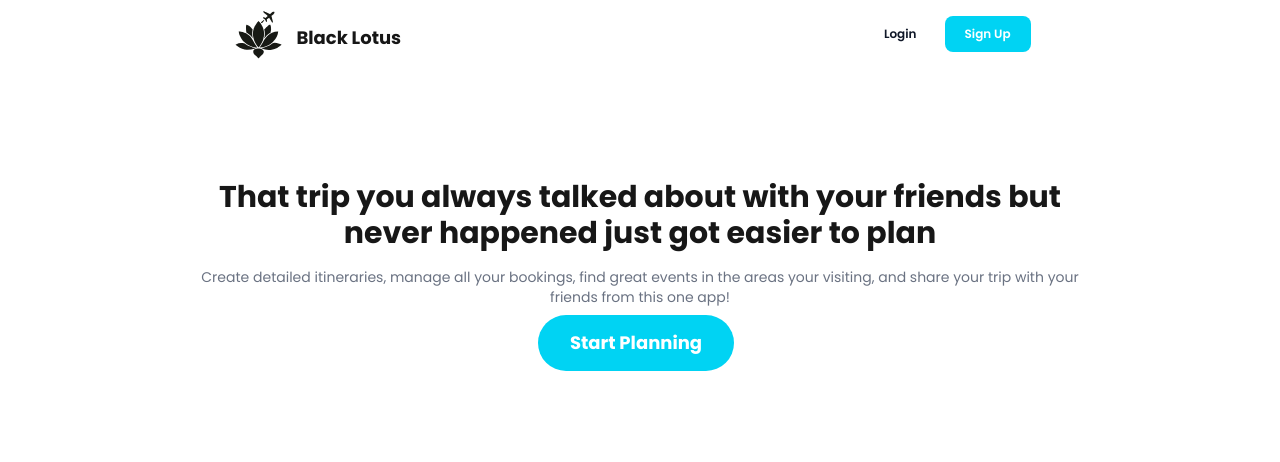
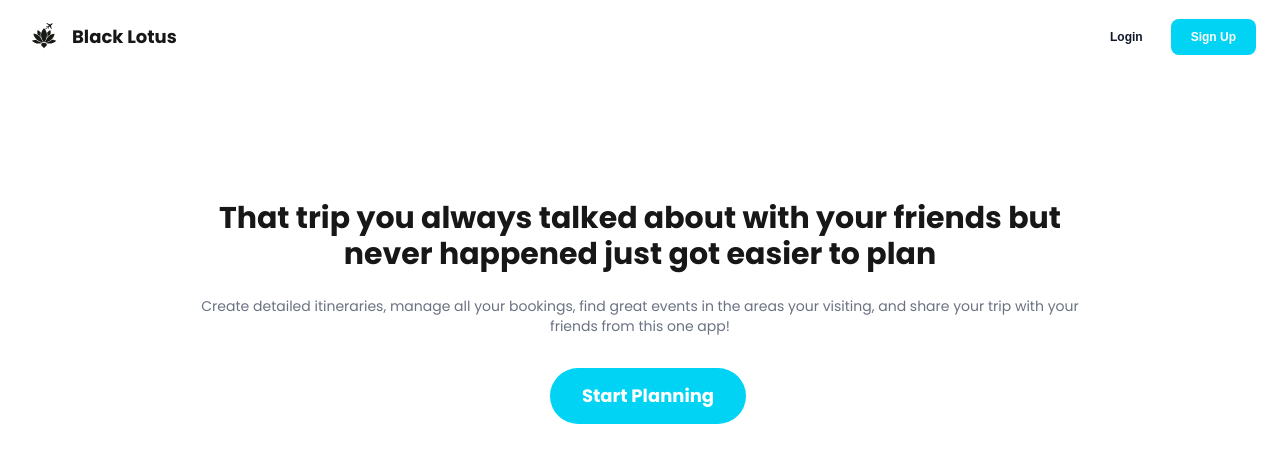
Before and after one commit to camachoo1/Black-Lotus, a Next.js app in the folder client/: page / in a window 1280 px wide. Shown: the top 462 px of the page. Built offline with nearby package versions, Linux system fonts and the light colour scheme.

Commit message:
Add links to navbar and fade in animation

```diff
--- a/client/src/app/components/hero.tsx
+++ b/client/src/app/components/hero.tsx
@@ -18,7 +18,7 @@ export function Hero() {
           never happened just got easier to plan
         </motion.h1>
         <motion.h3
-          className='text-gray-500 custom-text text-sm p-2'
+          className='text-gray-500 custom-text text-sm p-2 mt-2'
           initial={{ opacity: 0, y: 20 }}
           animate={{ opacity: 1, y: 0 }}
           transition={{ delay: 1, duration: 1 }}
@@ -29,7 +29,7 @@ export function Hero() {
         </motion.h3>
 
         <motion.button
-          className='hover:cursor-pointer custom-text text-lg focus:outline-none bg-cyan-400 hover:bg-cyan-500 rounded-full focus:ring-4 px-8 py-3.5 me-2 mb-2 font-bold text-white'
+          className='hover:cursor-pointer custom-text text-lg  bg-cyan-400 hover:bg-cyan-500 rounded-full  px-8 py-3.5 me-2 m-6 font-bold text-white'
           initial={{ opacity: 0, y: 20 }}
           animate={{ opacity: 1, y: 0 }}
           transition={{ delay: 1.5, duration: 1 }}
--- a/client/src/app/components/navbar.tsx
+++ b/client/src/app/components/navbar.tsx
@@ -1,22 +1,80 @@
+'use client';
+
+import { useState, useEffect } from 'react';
 import Image from 'next/image';
+import Link from 'next/link';
 
 export function Navbar() {
+  const [isSticky, setIsSticky] = useState(false);
+
+  useEffect(() => {
+    const handleScroll = () => {
+      setIsSticky(window.scrollY > 100); // better UX
+    };
+
+    window.addEventListener('scroll', handleScroll);
+    return () => window.removeEventListener('scroll', handleScroll);
+  }, []);
+
   return (
-    <nav className='flex justify-around'>
-      {/* LEFT SIDE OF NAVBAR */}
-      <div className='flex items-center'>
-        <Image src='/filled.svg' alt='logo' height={75} width={75} />
-        <h1 className='flex custom-text font-bold text-lg'>
-          Black Lotus
-        </h1>
-      </div>
-      {/* RIGHT SIDE OF NAVBAR */}
-      <div className='flex items-center'>
-        <div className='flex px-3 m-2 space-x-2'>
-          <button className='custom-text hover:cursor-pointer text-gray-900 focus:outline-none hover:bg-gray-100 focus:ring-4 focus:ring-gray-100 font-semibold rounded-lg text-xs px-5 py-2.5 me-2 mb-2'>
+    <nav
+      className={`fixed top-0 left-0 w-full z-50 bg-white transition-all duration-300 ${isSticky ? 'shadow' : 'shadow-none'}`}
+    >
+      <div className='max-w-screen-xl mx-auto flex justify-between items-center px-6 py-4'>
+        {/* LEFT: Logo */}
+        <div className='flex items-center gap-2'>
+          <Image
+            src='/filled.svg'
+            alt='logo'
+            width={40}
+            height={40}
+          />
+          <h1 className='text-lg font-bold custom-text'>
+            Black Lotus
+          </h1>
+        </div>
+
+        {/* CENTER: Links + Search */}
+        <div
+          className={`flex items-center justify-between gap-8 flex-grow mx-8 transition-all duration-500 ${
+            isSticky
+              ? 'opacity-100 translate-y-0'
+              : 'opacity-0 -translate-y-2 pointer-events-none'
+          }`}
+        >
+          {/* LEFT side links */}
+          <div className='flex gap-6'>
+            <Link
+              href='/'
+              className='custom-text text-sm font-semibold text-gray-900 hover:text-cyan-500'
+            >
+              Home
+            </Link>
+            <Link
+              href='/hotels'
+              className='custom-text text-sm font-semibold text-gray-900 hover:text-cyan-500'
+            >
+              Hotels
+            </Link>
+          </div>
+
+          {/* RIGHT side search bar */}
+          <div className='flex items-center border rounded-lg px-3 py-2 text-gray-500 w-[240px]'>
+            <span className='mr-2'>🔍</span>
+            <input
+              type='text'
+              placeholder='Explore by destination'
+              className='custom-text w-full text-sm outline-none'
+            />
+          </div>
+        </div>
+
+        {/* RIGHT: Auth buttons */}
+        <div className='flex space-x-2'>
+          <button className='text-xs px-5 py-2.5 font-semibold rounded-lg hover:bg-gray-100 text-gray-900'>
             Login
           </button>
-          <button className='custom-text hover:cursor-pointer focus:outline-none text-white bg-cyan-400 hover:bg-cyan-500 focus:ring-4 focus:ring-cyan-300 font-semibold rounded-lg text-xs px-5 py-2.5 me-2 mb-2 dark:focus:ring-cyan-900'>
+          <button className='text-xs px-5 py-2.5 font-semibold rounded-lg bg-cyan-400 text-white hover:bg-cyan-500'>
             Sign Up
           </button>
         </div>
--- a/client/src/app/page.tsx
+++ b/client/src/app/page.tsx
@@ -3,7 +3,7 @@ import { Navbar } from './components/navbar';
 
 export default function Home() {
   return (
-    <div>
+    <div className='min-h-[150vh] pt-24'>
       <Navbar />
       <Hero />
     </div>
```
